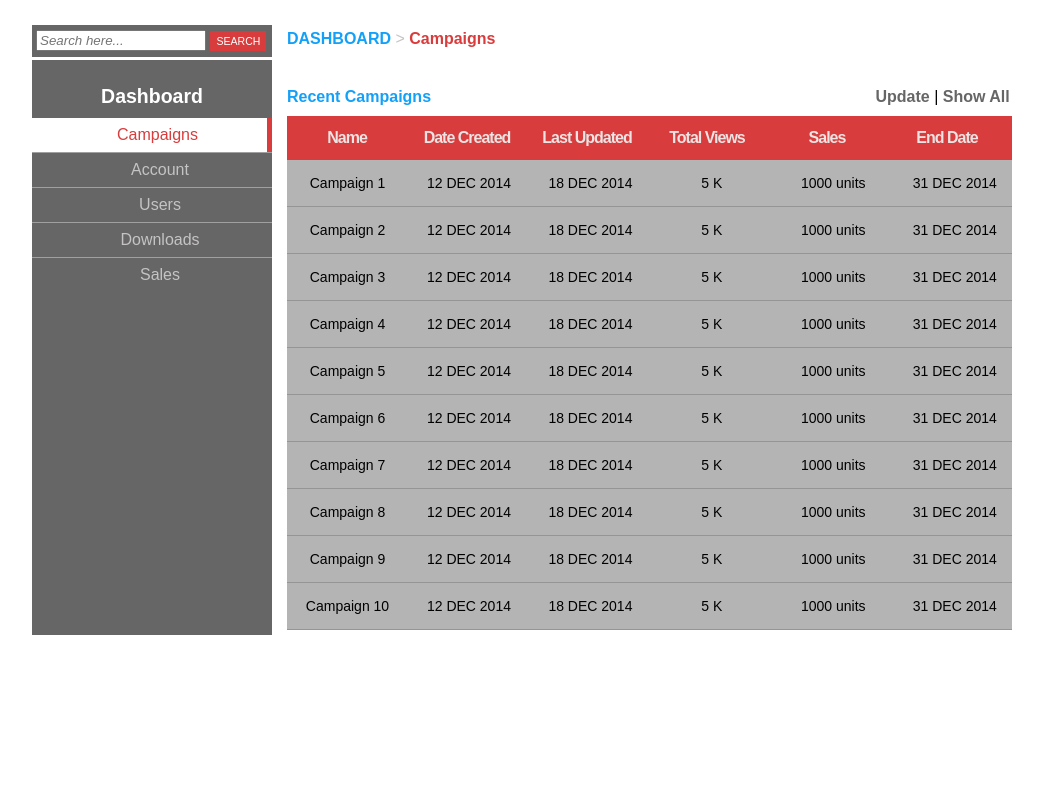
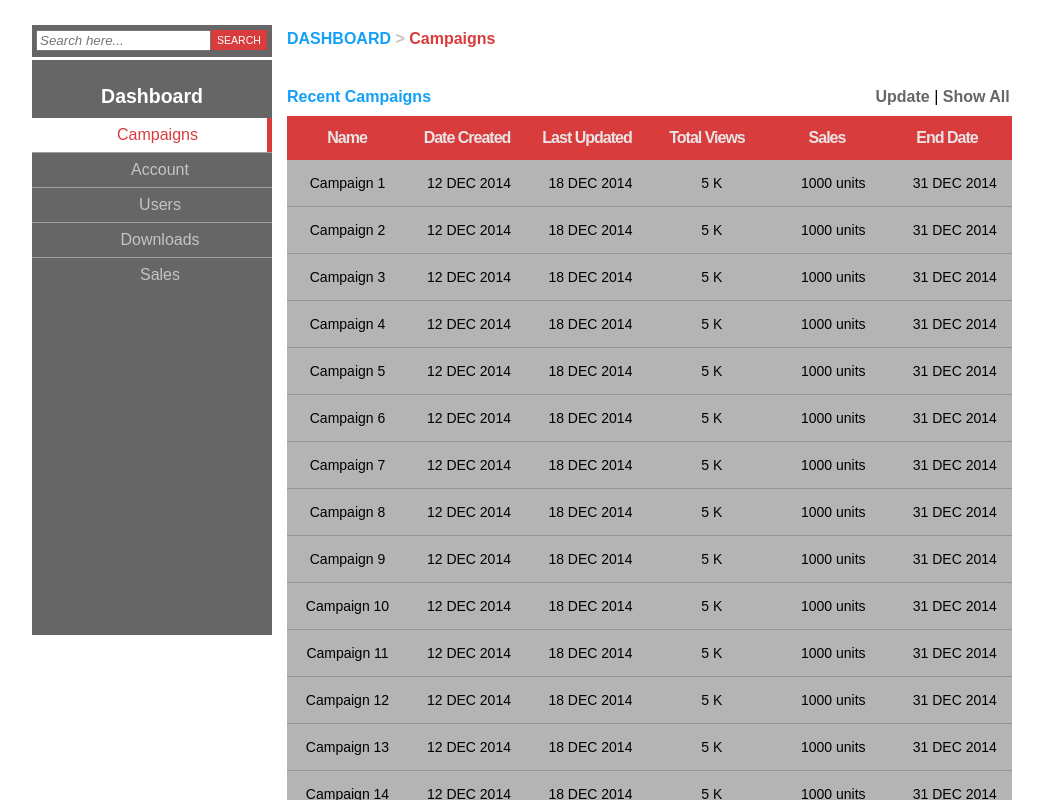
Before and after one commit to psahni/AngularTestLR2, a website: page app/index.html in a window 1280 px wide. Both pictures are taken after a click on the link "Show All". Shown: the top 800 px of the page, without its empty margins (83-1126 px from the left). Drawn offline with nearby package versions, Linux system fonts and the light colour scheme; some packages are replaced by stand-ins of ours; files that its build step writes are made by us from their sources.

Commit message:
show_all done

```diff
--- a/app/index.html
+++ b/app/index.html
@@ -38,7 +38,6 @@
       </nav>
       <div class='section page-info'>
         <span class='page-name'>Dashboard</span>
-        <span class='separater'>></span>
         <span class='tab-name'> Campaigns </span>
       </div>
       <div ng-view="">
--- a/app/scripts/controllers/main.js
+++ b/app/scripts/controllers/main.js
@@ -14,5 +14,9 @@ angular.module('App2')
         return false;
     };
 
+    $scope.show_all = function(){
+        $scope.campaignServiceData.current_campaign_data = campaignServiceData.all_campaigns();
+    };
+
    $scope.campaignServiceData.getCampaigns();
   });
--- a/app/scripts/services/campaign_service_data.js
+++ b/app/scripts/services/campaign_service_data.js
@@ -31,7 +31,7 @@ angular.module('App2')
            campaign_service_data.end = campaign_service_data.end + 10;
            return campaign_service_data.current_campaign_data;
        }
-    }
+    };
 
 
     return campaign_service_data;
--- a/app/styles/main.css
+++ b/app/styles/main.css
@@ -58,8 +58,9 @@ a{
 }
 
 .search-bar input[type='text']{
-    width: 170px;
+    width: 175px;
     font-style: italic;
+    float: left;
 }
 
 .search-bar input[type='submit']{
@@ -71,6 +72,7 @@ a{
     border: none;
     background-color: #d83c3c;
     font-size: 10.5px;
+    float: left;
 }
 
 
@@ -133,6 +135,11 @@ li a:hover {
     color: #13a0f8;
     text-transform:uppercase;
     font-weight: 700;
+}
+
+.page-name::after{
+    content: "  >";
+    color: #c5c3c3;
 }
 
 .tab-name{
--- a/app/views/main.html
+++ b/app/views/main.html
@@ -3,7 +3,7 @@
     Recent Campaigns
   </div>
   <div class='page-controls'>
-    <span><a ng-click="update_page();">Update</a></span> | <span><a href='#'>Show All</a></span>
+    <span><a ng-click="update_page();">Update</a></span> | <span><a ng-click='show_all();'>Show All</a></span>
   </div>
   <div class='section-navigation'>
     <ul class='inline'>
```
Also changed, not shown: assignment.jpg (added).
